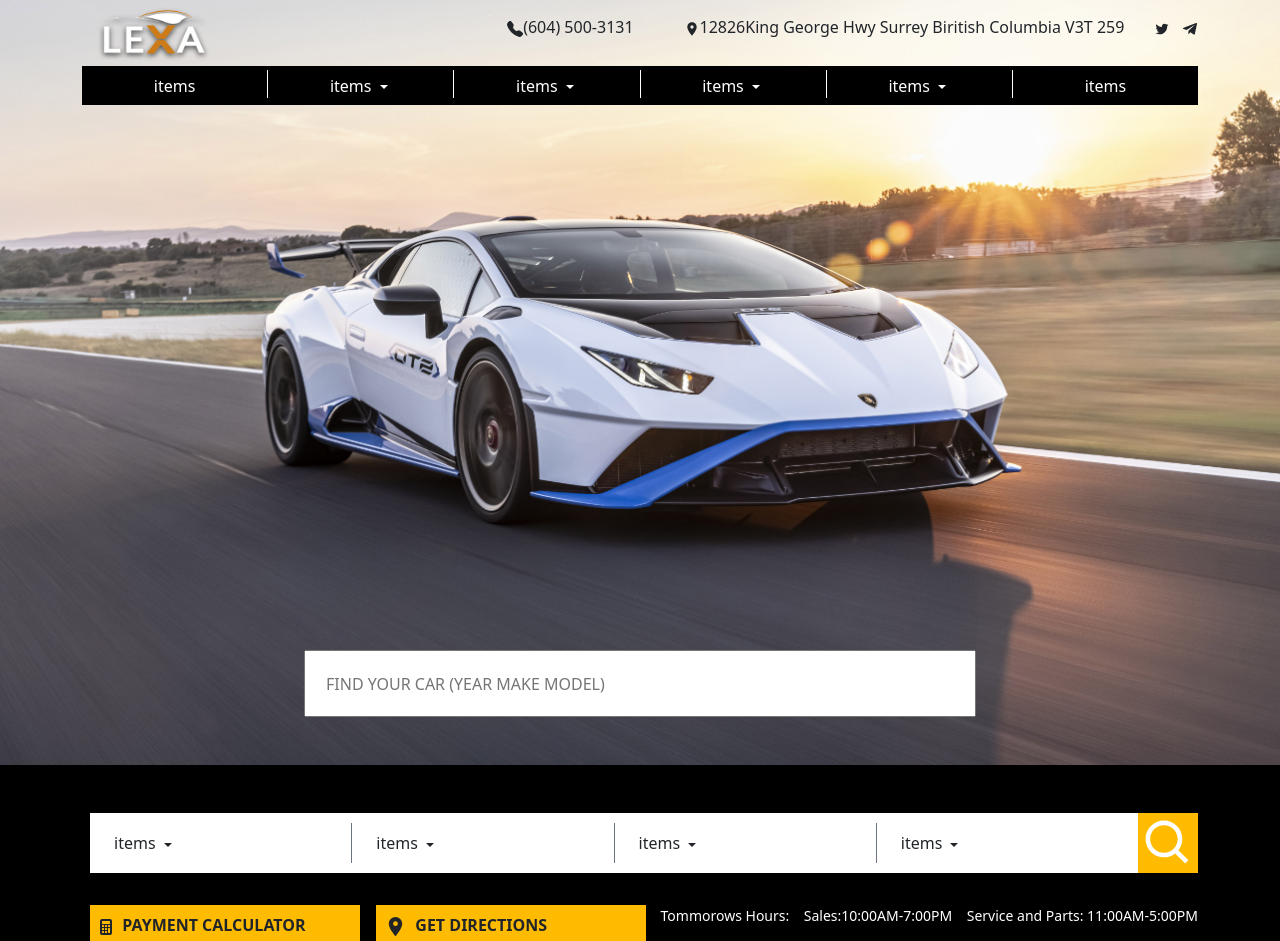
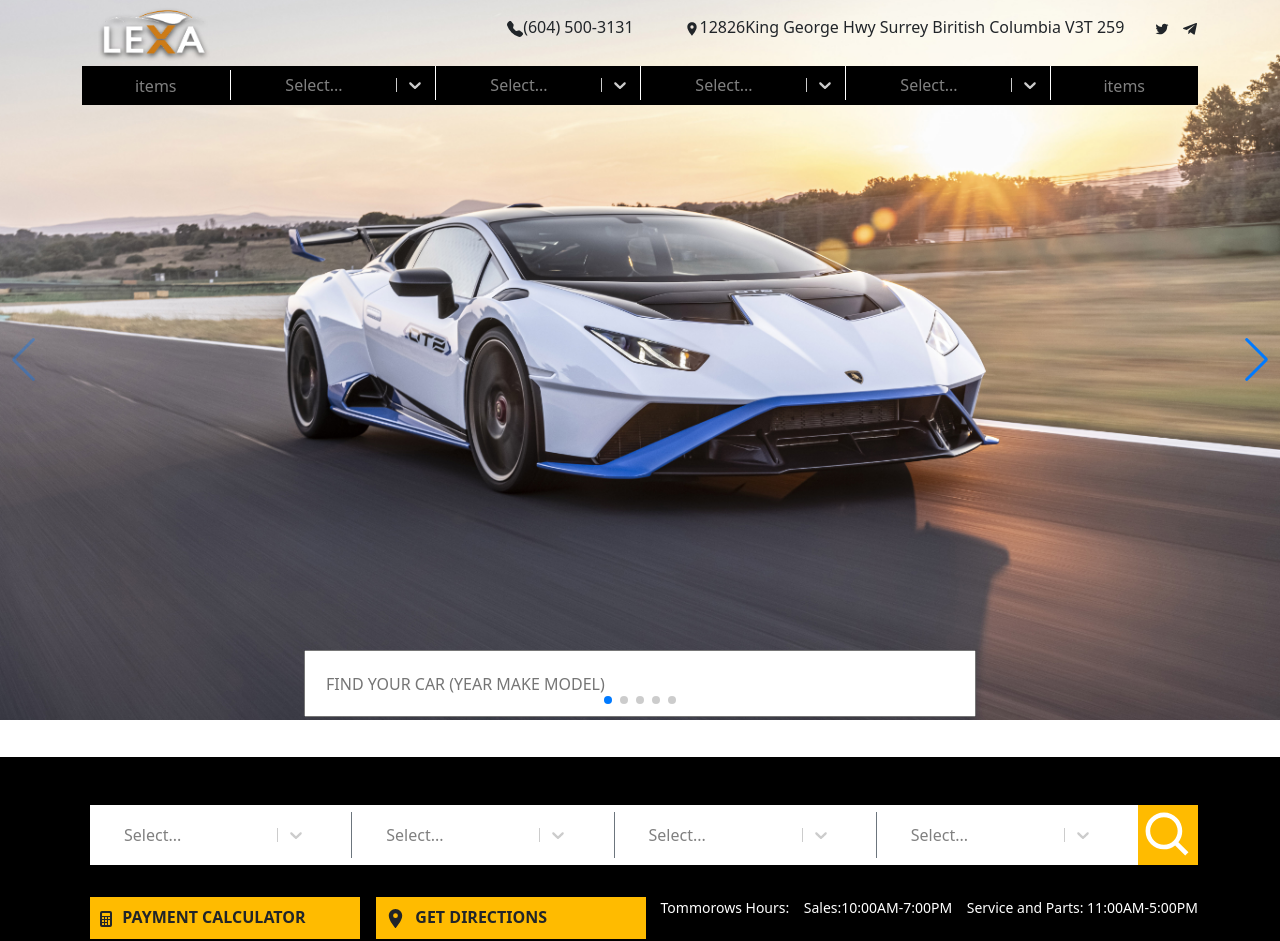
Before and after one commit to Omid-Jafari/home-project, a Next.js app: page / in a window 1280 px wide. Shown: the top 941 px of the page. Built offline with nearby package versions, Linux system fonts and the light colour scheme.

Commit message:
updated project

```diff
--- a/components/Body1.js
+++ b/components/Body1.js
@@ -1,6 +1,7 @@
 import React from 'react'
 import styles from '../styles/Body1.module.scss'
 import 'bootstrap/dist/css/bootstrap.min.css';
+import Select from 'react-select'
 import { BiSearch } from 'react-icons/bi'
 import { IoMdArrowDropdown } from 'react-icons/io'
 import { BsFillCalculatorFill } from 'react-icons/bs'
@@ -8,6 +9,34 @@ import { MdLocationOn } from 'react-icons/md'
 import { BsFillChatRightTextFill } from 'react-icons/bs'
 import { BsCurrencyDollar } from 'react-icons/bs'
 
+const options = [
+    { value: 'Banana' , label: 'Banana'},
+    { value: 'Mouz' , label: 'Mouz'},
+    { value: 'Almouz' , label: 'Almouz'},
+]
+
+const customStyles = {
+    option: ( provided) => ({
+        ...provided,
+        borderBottom: '1px dotted pink',
+        color: 'black',
+
+    }),
+    control: () => ({
+        width: 200,
+        height: 30,
+        color: 'black',
+        display: 'flex',
+        justifyContent: 'center',
+        alignItems: 'center',
+    }),
+    singleValue: (provided, state) => {
+      const opacity = state.isDisabled ? 0.5 : 1;
+      const transition = 'opacity 300ms';
+
+      return { ...provided, opacity, transition };
+    }
+}
 
 
 const Body1 = () => {
@@ -15,10 +44,10 @@ const Body1 = () => {
         <div className={styles.wrapper}>
             <div className='container align-items-center '>
                 <div className="d-flex flex-row justify-content-between bg-white mt-5 align-items-center ms-2">
-                    <div className="p-2 ps-4">items&nbsp;<IoMdArrowDropdown /></div>
-                    <div className="p-2 ps-4 border-start border-1 border-secondary">items&nbsp;<IoMdArrowDropdown /></div>
-                    <div className="p-2 ps-4 border-start border-1 border-secondary">items&nbsp;<IoMdArrowDropdown /></div>
-                    <div className="p-2 ps-4 border-start border-1 border-secondary">items&nbsp;<IoMdArrowDropdown /></div>
+                    <div className="p-2 ps-4"><Select options={options} styles={customStyles} /></div>
+                    <div className="p-2 ps-4 border-start border-1 border-secondary"><Select options={options} styles={customStyles} /></div>
+                    <div className="p-2 ps-4 border-start border-1 border-secondary"><Select options={options} styles={customStyles} /></div>
+                    <div className="p-2 ps-4 border-start border-1 border-secondary"><Select options={options} styles={customStyles} /></div>
                     <div className={styles.search}><BiSearch size={55} /></div>
                 </div>
             </div>
--- a/components/Hero.js
+++ b/components/Hero.js
@@ -1,11 +1,43 @@
 import styles from '../styles/Hero.module.scss'
 import 'bootstrap/dist/css/bootstrap.min.css';
+import { Swiper, SwiperSlide } from 'swiper/react';
+import SwiperCore, { Navigation, Pagination, A11y } from 'swiper';
+SwiperCore.use([Navigation, Pagination, A11y]);
+
+
 
 const Hero = () => {
   return (
     <div className={styles.wrapper}>
-      <img className='img-fluid' src='/lambo.png' alt='lambo' />
-      <input type='text' placeholder='FIND YOUR CAR (YEAR MAKE MODEL)'/>
+      <Swiper
+        spaceBetween={0}
+        slidesPerView={1}
+        navigation
+        pagination={{ clickable: true }}
+        onSlideChange={() => console.log('slide change')}
+        onSwiper={(swiper) => console.log(swiper)}
+      >
+        <SwiperSlide>
+          <img className='img-fluid' src='/lambo.png' alt='lambo' />
+          <input type='text' placeholder='FIND YOUR CAR (YEAR MAKE MODEL)' />
+        </SwiperSlide>
+        <SwiperSlide>
+          <img className='img-fluid' src='/lambo.png' alt='lambo' />
+          <input type='text' placeholder='FIND YOUR CAR (YEAR MAKE MODEL)' />
+        </SwiperSlide>
+        <SwiperSlide>
+          <img className='img-fluid' src='/lambo.png' alt='lambo' />
+          <input type='text' placeholder='FIND YOUR CAR (YEAR MAKE MODEL)' />
+        </SwiperSlide>
+        <SwiperSlide>
+          <img className='img-fluid' src='/lambo.png' alt='lambo' />
+          <input type='text' placeholder='FIND YOUR CAR (YEAR MAKE MODEL)' />
+        </SwiperSlide>
+        <SwiperSlide>
+          <img className='img-fluid' src='/lambo.png' alt='lambo' />
+          <input type='text' placeholder='FIND YOUR CAR (YEAR MAKE MODEL)' />
+        </SwiperSlide>
+      </Swiper>
     </div>
   )
 }
--- a/components/Nav.js
+++ b/components/Nav.js
@@ -1,12 +1,43 @@
 import styles from '../styles/Nav.module.scss'
 import 'bootstrap/dist/css/bootstrap.min.css';
 import Image from 'next/image';
+import Select from 'react-select'
 import { FaStaylinked, FaTelegramPlane } from 'react-icons/fa'
 import { AiOutlineTwitter } from 'react-icons/ai'
 import { MdLocationOn } from 'react-icons/md'
 import { BsFillTelephoneFill } from 'react-icons/bs'
 import { IoMdArrowDropdown } from 'react-icons/io'
 
+
+const options = [
+  { value: 'chocolate', label: 'Chocolate' },
+  { value: 'strawberry', label: 'Strawberry' },
+  { value: 'vanilla', label: 'Vanilla' }
+]
+
+const customStyles = {
+  option: (provided) => ({
+    ...provided,
+    borderBottom: '1px dotted pink',
+    color: '#ffffff',
+    backgroundColor: 'black',
+
+  }),
+  control: () => ({
+    width: 200,
+    height: 30,
+    color: '#ffffff',
+    display: 'flex',
+    justifyContent: 'center',
+    alignItems: 'center',
+  }),
+  singleValue: (provided, state) => {
+    const opacity = state.isDisabled ? 0.5 : 1;
+    const transition = 'opacity 300ms';
+
+    return { ...provided, opacity, transition };
+  }
+}
 
 const Nav = () => {
   return (
@@ -37,16 +68,36 @@ const Nav = () => {
           </ul>
         </div>
         <div className={styles.navigate}>
-         <div className='container'>
-         <div className="row">
-            <div className="col text-center pt-1 border-end border-white g-1">items</div>
-            <div className="col text-center pt-1 border-end border-white g-1">items&nbsp;<IoMdArrowDropdown /></div>
-            <div className="col text-center pt-1 border-end border-white g-1">items&nbsp;<IoMdArrowDropdown /></div>
-            <div className="col text-center pt-1 border-end border-white g-1">items&nbsp;<IoMdArrowDropdown /></div>
-            <div className="col text-center pt-1 border-end border-white g-1">items&nbsp;<IoMdArrowDropdown /></div>
-            <div className="col text-center pt-1 g-1">items</div>
+          <div className='container'>
+            <div className="row">
+              <div className="col text-center pt-1 border-end border-white g-1">items</div>
+              <div className="col text-center pt-1 border-end border-white g-1 m-0">
+                <Select
+                  styles={customStyles}
+                  options={options}
+                />
+              </div>
+              <div className="col text-center pt-1 border-end border-white g-1 m-0">
+                <Select
+                  styles={customStyles}
+                  options={options}
+                />
+              </div>
+              <div className="col text-center pt-1 border-end border-white g-1 m-0">
+                <Select
+                  styles={customStyles}
+                  options={options}
+                />
+              </div>
+              <div className="col text-center pt-1 border-end border-white g-1 m-0">
+                <Select
+                  styles={customStyles}
+                  options={options}
+                />
+              </div>
+              <div className="col text-center pt-1 g-1">items</div>
+            </div>
           </div>
-         </div>
         </div>
       </div>
     </div>
--- a/package.json
+++ b/package.json
@@ -14,7 +14,9 @@
     "react-bootstrap": "^2.1.2",
     "react-dom": "17.0.2",
     "react-icons": "^4.3.1",
-    "sass": "^1.49.7"
+    "react-select": "^5.2.2",
+    "sass": "^1.49.7",
+    "swiper": "^8.0.6"
   },
   "devDependencies": {
     "eslint": "8.9.0",
--- a/pages/_app.js
+++ b/pages/_app.js
@@ -1,4 +1,8 @@
 import '../styles/globals.scss'
+import 'swiper/scss';
+import 'swiper/scss/navigation';
+import 'swiper/scss/pagination';
+import 'swiper/scss/a11y';
 
 function MyApp({ Component, pageProps }) {
   return <Component {...pageProps} />
--- a/styles/Body1.module.scss
+++ b/styles/Body1.module.scss
@@ -3,7 +3,7 @@
     height: 280.46px;
     background-color: #000000;
     position: absolute;
-    top: 765px;
+    top: 757px;
 }
 
 .search {
--- a/styles/FeaturedSpecial.module.scss
+++ b/styles/FeaturedSpecial.module.scss
@@ -5,12 +5,14 @@
     transform: translateX(-50%);
     width: 1264px;
     height: 570px;
+    overflow: visible;
+}
 
-    & > div {
-        & > div {
+.Slides {
     width: 295px;
     height: 334px;
     border: 1px solid black;
+    margin: 0 8px;
 
     img {
         width: 267px;
@@ -28,9 +30,6 @@
 
     }
 }
-    }
-
-}
 
 .Button {
     width: 216px;
--- a/styles/Hero.module.scss
+++ b/styles/Hero.module.scss
@@ -1,12 +1,13 @@
 .wrapper {
+  position: absolute;
+  top: 0;
+  left: 0;
+  width: 100%;
+  height: 765px;
+  z-index: -1;
+
   img {
-    width: 100%;
-    height: 765px;
     object-fit: cover;
-    position: absolute;
-    top: 0;
-    left: 0;
-    z-index: -1;
   }
   input {
     width: 672px;
--- a/styles/Nav.module.scss
+++ b/styles/Nav.module.scss
@@ -23,7 +23,8 @@
         width: 100%;
         background-color: black;
         flex: 1;
-        color: white;
+        color: #808080;
+
     }
 
 }
```
Also changed, not shown: components/FeaturedSpecial.js (+65 -8 lines), 1 other file (tests, documents, lock files or other folders). Lines whose indentation alone changed are shown as unchanged.
